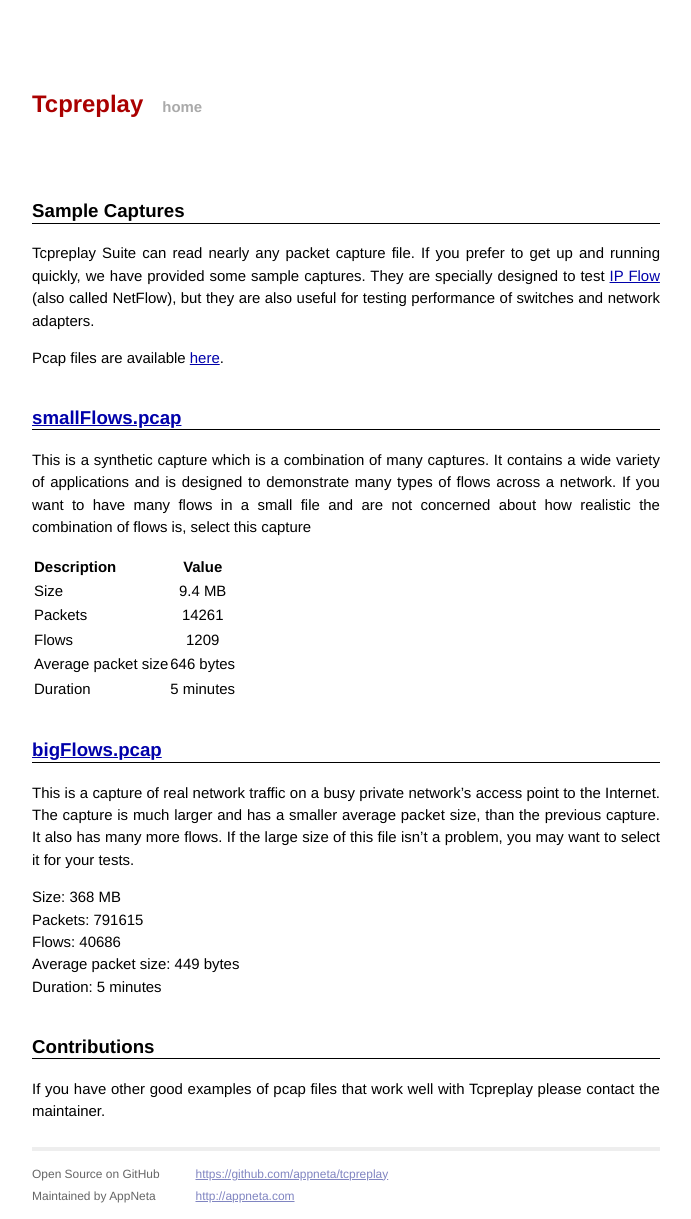
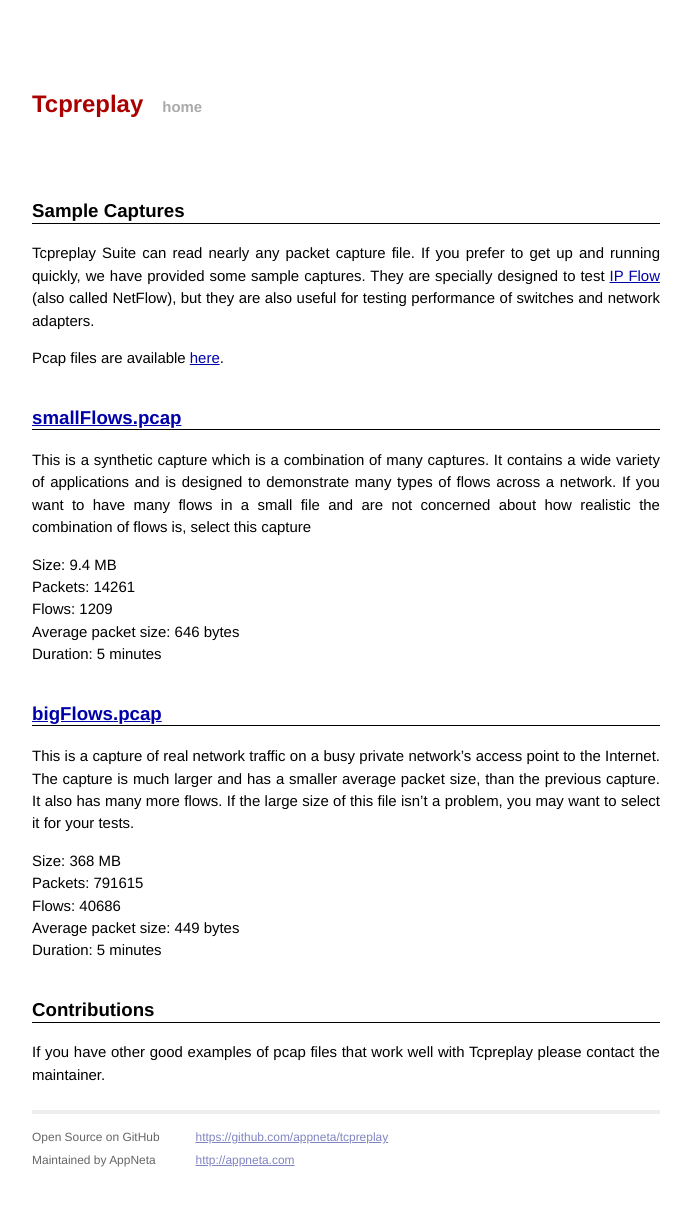
Before and after one commit to abiryukov/appneta.github.io, a Jekyll site: the page built from wiki/captures.markdown, in a window 1280 px wide. Shown: the whole page, without its empty margins (294-985 px from the left). Built offline with Jekyll 4.4.1, drawn with Linux system fonts in a browser that asks for light colours; Markdown is read by kramdown in place of the engine named in the settings; after the commit the page ends 1183 px from its top, so only the background shows below that.

Commit message:
tables markdown backout

```diff
--- a/wiki/captures.markdown
+++ b/wiki/captures.markdown
@@ -17,13 +17,11 @@
 If you want to have many flows in a small file and are not concerned about how realistic
 the combination of flows is, select this capture
 
-| Description |   Value  |
-|-------------|:--------:|
-| Size        | 9.4 MB   |
-| Packets	  |  14261   |
-| Flows       |  1209    |
-|Average packet size | 646 bytes |
-|Duration     | 5 minutes|
+Size:			9.4 MB
+Packets:		14261
+Flows:			1209
+Average packet size:	646 bytes
+Duration:		5 minutes
 
 
 ## [bigFlows.pcap][big]
```
